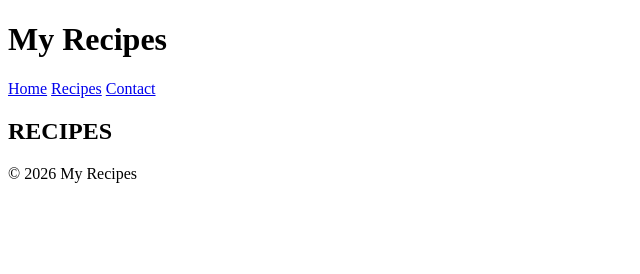
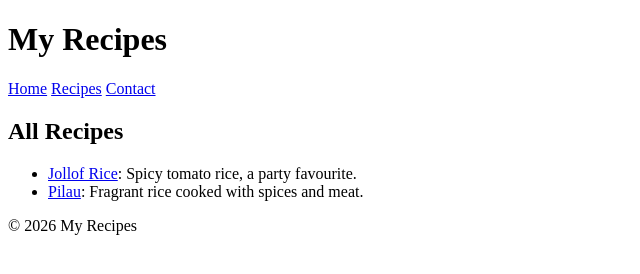
Before and after one commit to MichellCodes/recipes, a plain HTML site: page recipes.html in a window 1280 px wide. Shown: the whole page, without its empty margins (0-640 px from the left). Drawn offline with Linux system fonts and the light colour scheme.

Commit message:
build recipes list page

```diff
--- a/recipes.html
+++ b/recipes.html
@@ -16,11 +16,14 @@
       </header>
 
       <main>
-        <h2>RECIPES</h2>
+        <h2>All Recipes</h2>
+        <ul>
+          <li><a href="jollof-rice.html">Jollof Rice</a>: Spicy tomato rice, a party favourite.</li>
+          <li><a href="second-recipe.html">Pilau</a>: Fragrant rice cooked with spices and meat.</li>
+        </ul>
       </main>
-
-      <footer>
+    <footer>
         <p>&copy; 2026 My Recipes</p>
-      </footer>
+    </footer>
 </body>
 </html>
```
